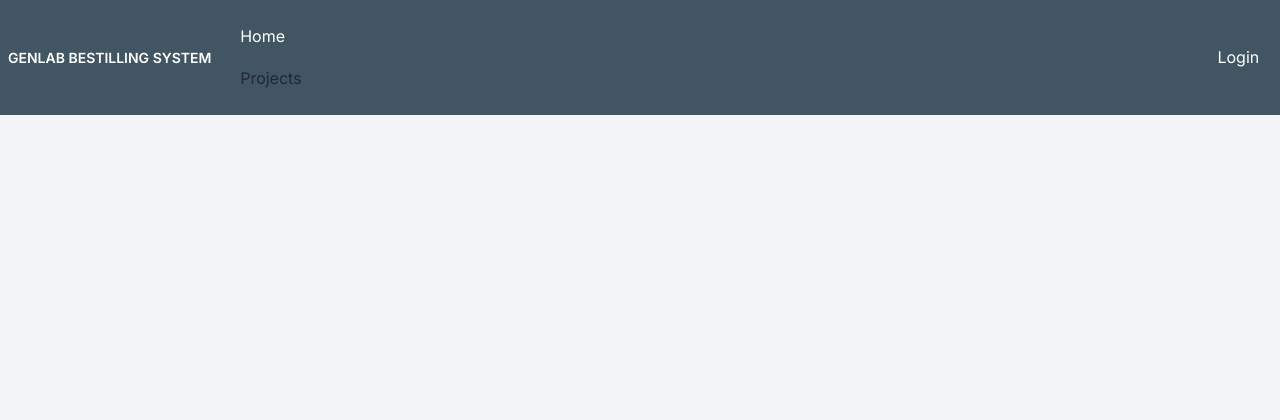
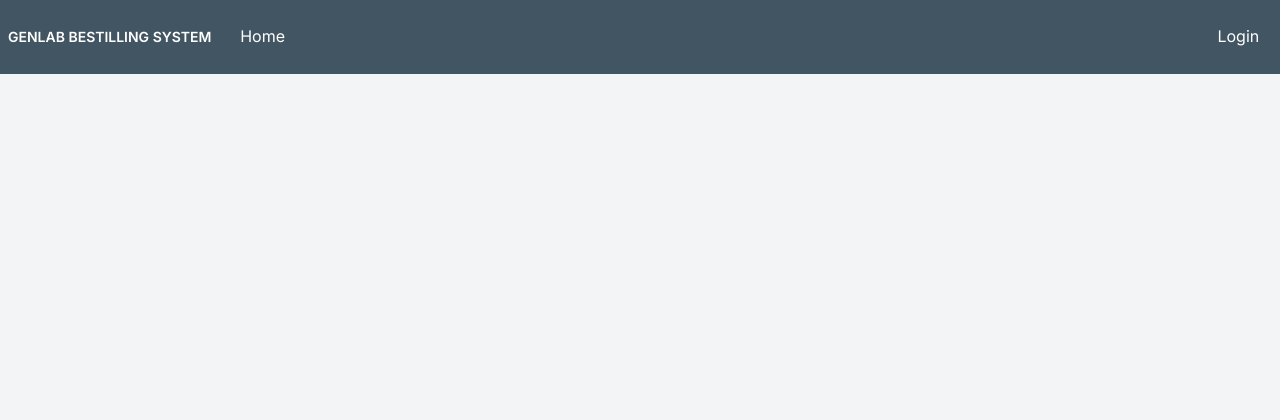
Before and after one commit to NINAnor/genlab_bestilling, a Django app: page / in a window 1280 px wide. Shown: the top 420 px of the page. After the commit the page ends 74 px from the top, so only its background shows below. Run offline with Django 5.2, Linux system fonts and the light colour scheme; style sheets or scripts are compiled from the project's sources; parts of the project's set-up code (start-up, migrations or seed data) failed here and were passed over; some libraries are stand-ins or nearby versions.

Commit message:
disable views temporarly

```diff
--- a/src/apps/core/templates/core/partials/navigation.html
+++ b/src/apps/core/templates/core/partials/navigation.html
@@ -18,7 +18,7 @@
         {% block navigation_links %}
         <li class="nav-item">
           <a class="nav-link active" aria-current="page" href="{% url 'home' %}">Home</a>
-          <a class="nav-link" aria-current="page" href="{% url 'projects-list' %}">Projects</a>
+          {% comment %} <a class="nav-link" aria-current="page" href="{% url 'projects-list' %}">Projects</a> {% endcomment %}
         </li>
         {% endblock navigation_links %}
       </ul>
--- a/src/config/urls.py
+++ b/src/config/urls.py
@@ -17,7 +17,7 @@ urlpatterns = [
     path("accounts/", include("allauth.urls")),
     path("ht/", include("health_check.urls")),
     path("api/", include("config.routers")),
-    path("", include("genlab_bestilling.urls")),
+    # path("", include("genlab_bestilling.urls")),
 ]
 
 
```
